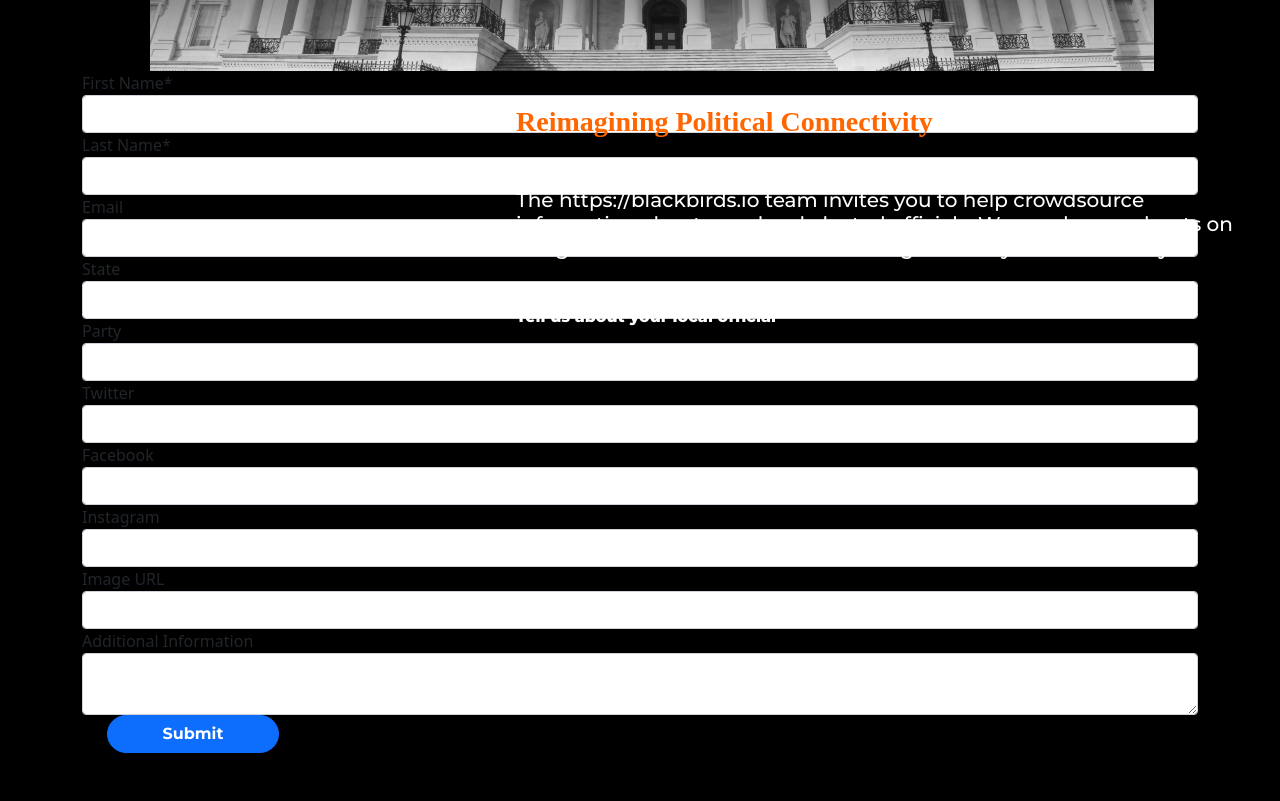
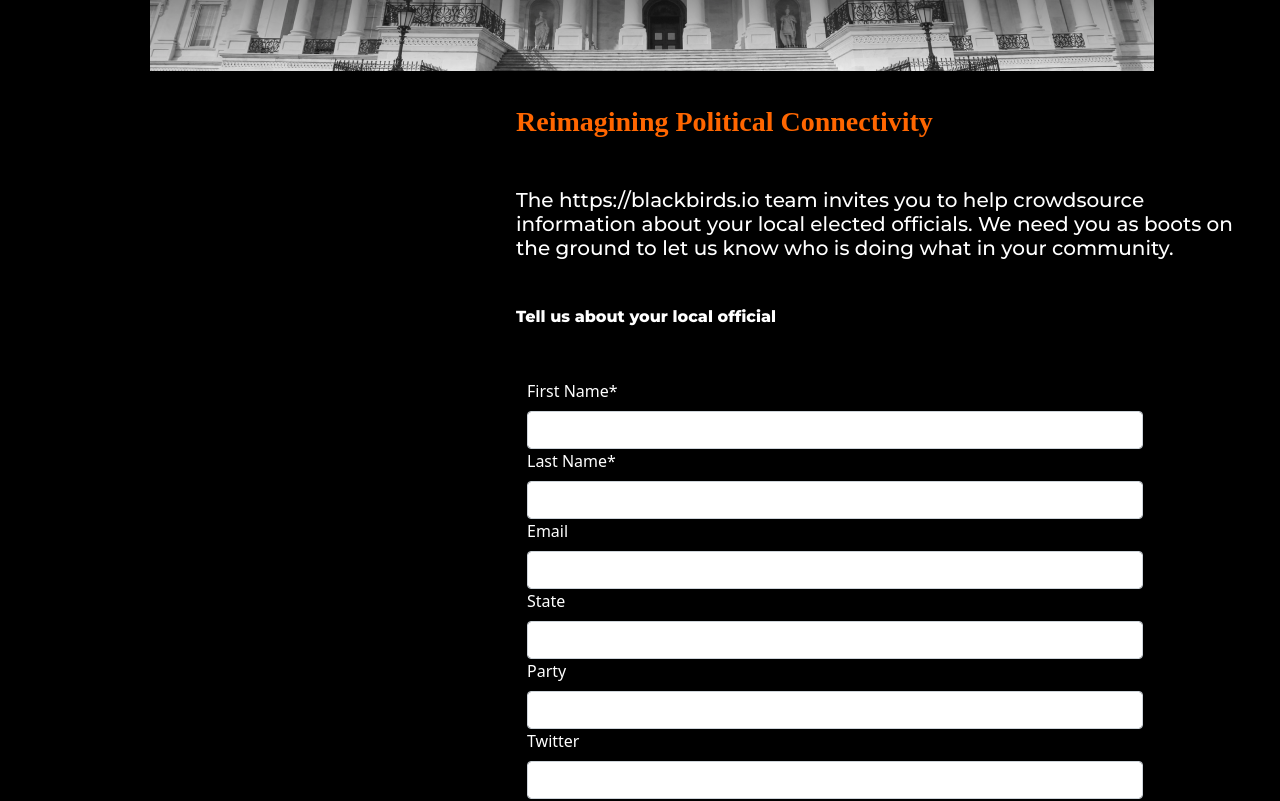
Before and after one commit to e0marina/react-dev-challenge, a React (Create React App) app: page / in a window 1280 px wide. Shown: the part 480-1281 px from the top of the page. Before the commit the page ends 1233 px from the top, so only its background shows below. Built offline with nearby package versions, Linux system fonts and the light colour scheme; a web font is replaced by a local one.

Commit message:
updated some styling

```diff
--- a/src/components/form.js
+++ b/src/components/form.js
@@ -1,14 +1,24 @@
 import React from 'react';
 import { Formik, Field, Form } from 'formik';
-// import { Form, Button, Col } from 'react-bootstrap';
 //import { Link } from 'react-router-dom';
 import 'bootstrap/dist/css/bootstrap.min.css';
 
 const FormWrapper = () => {
+  const validateForm = (values) => {
+    const errors = {};
+    if (!values.firstName) {
+      errors.firstName = 'First Name is required';
+    }
+    if (!values.lastName) {
+      errors.lastName = 'Last Name is required';
+    }
+
+    return errors;
+  };
   return (
     <>
-      {/* <Col></Col>
-      <Col> */}
+      <div className='col-3'></div>
+      <div className='col-6 form-body'>
         <Formik
           initialValues={{
             firstName: '',
@@ -22,13 +32,6 @@ const FormWrapper = () => {
             imageurl: '',
             content: '',
           }}
-        validate={(values) => {
-          const errors = {};
-          if (!values.firstName) {
-            errors.first = 'Required';
-          }
-          return errors;
-        }}
           onSubmit={(values, { setSubmitting }) => {
             setTimeout(() => {
               alert(JSON.stringify(values, null, 2));
@@ -40,47 +43,96 @@ const FormWrapper = () => {
             //   console.log('required');
             // }
           }}
+          validate={validateForm}
         >
-        {({ isSubmitting }) => (
+          {(formik, isSubmitting) => (
             <Form>
               <div className='form-group'>
-              <label htmlFor='firstName'>First Name*</label>
-              <Field name='firstName' className='form-control' type='text' />
+                <label className='form-label' htmlFor='firstName'>
+                  First Name*
+                </label>
+                <Field
+                  name='firstName'
+                  className={
+                    formik.touched.firstName && formik.errors.firstName
+                      ? 'form-control is-invalid'
+                      : 'form-control'
+                  }
+                  type='text'
+                />
+
+                {formik.touched.firstName && formik.errors.firstName ? (
+                  <div className='invalid-feedback'>
+                    {formik.errors.firstName}
+                  </div>
+                ) : null}
               </div>
               <div className='form-group'>
-              <label htmlFor='lastName'>Last Name*</label>
-              <Field name='lastName' className='form-control' type='text' />
+                <label className='form-label' htmlFor='lastName'>
+                  Last Name*
+                </label>
+                <Field
+                  name='lastName'
+                  className={
+                    formik.touched.lastName && formik.errors.lastName
+                      ? 'form-control is-invalid'
+                      : 'form-control'
+                  }
+                  type='text'
+                />
+
+                {formik.touched.lastName && formik.errors.lastName ? (
+                  <div className='invalid-feedback'>
+                    {formik.errors.lastName}
+                  </div>
+                ) : null}
               </div>
               <div className='form-group'>
-              <label htmlFor='email'>Email</label>
+                <label className='form-label' htmlFor='email'>
+                  Email
+                </label>
                 <Field name='email' className='form-control' type='text' />
               </div>
               <div className='form-group'>
-              <label htmlFor='state'>State</label>
+                <label className='form-label' htmlFor='state'>
+                  State
+                </label>
                 <Field name='state' className='form-control' type='text' />
               </div>
               <div className='form-group'>
-              <label htmlFor='party'>Party</label>
+                <label className='form-label' htmlFor='party'>
+                  Party
+                </label>
                 <Field name='party' className='form-control' type='text' />
               </div>
               <div className='form-group'>
-              <label htmlFor='twitter'>Twitter</label>
+                <label className='form-label' htmlFor='twitter'>
+                  Twitter
+                </label>
                 <Field name='twitter' className='form-control' type='text' />
               </div>
               <div className='form-group'>
-              <label htmlFor='facebook'>Facebook</label>
+                <label className='form-label' htmlFor='facebook'>
+                  Facebook
+                </label>
                 <Field name='facebook' className='form-control' type='text' />
               </div>
               <div className='form-group'>
-              <label htmlFor='instagram'>Instagram</label>
+                <label className='form-label' htmlFor='instagram'>
+                  Instagram
+                </label>
                 <Field name='instagram' className='form-control' type='text' />
               </div>
               <div className='form-group'>
-              <label htmlFor='imageurl'>Image URL</label>
+                <label className='form-label' htmlFor='imageurl'>
+                  Image URL
+                </label>
                 <Field name='imageurl' className='form-control' type='text' />
               </div>
               <div className='form-group'>
-              <label htmlFor='content'>Additional Information</label>
+                <label className='form-label' htmlFor='content'>
+                  Additional Information
+                </label>
                 <Field name='content' className='form-control' as='textarea' />
               </div>
               <div className='form-group'>
@@ -92,6 +144,7 @@ const FormWrapper = () => {
                   {isSubmitting ? 'Please wait...' : 'Submit'}
                 </button>
               </div>
+
               {/* < div className='btn-group'>
                 <Link to='/success'>
                   <Button
@@ -116,8 +169,8 @@ const FormWrapper = () => {
             </Form>
           )}
         </Formik>
-      {/* </Col>
-      <Col></Col> */}
+      </div>
+      <div className='col-3'></div>
     </>
   );
 };
```
Lines whose indentation alone changed are shown as unchanged.
